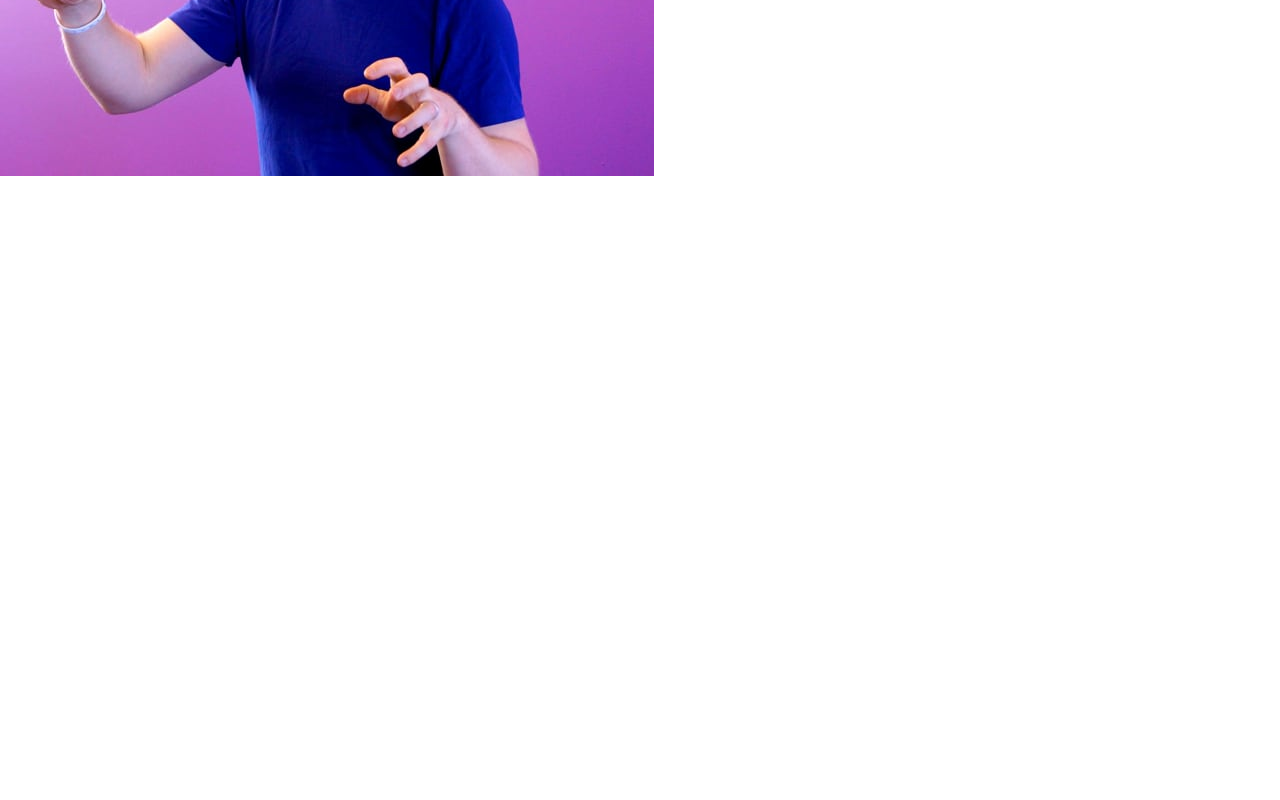
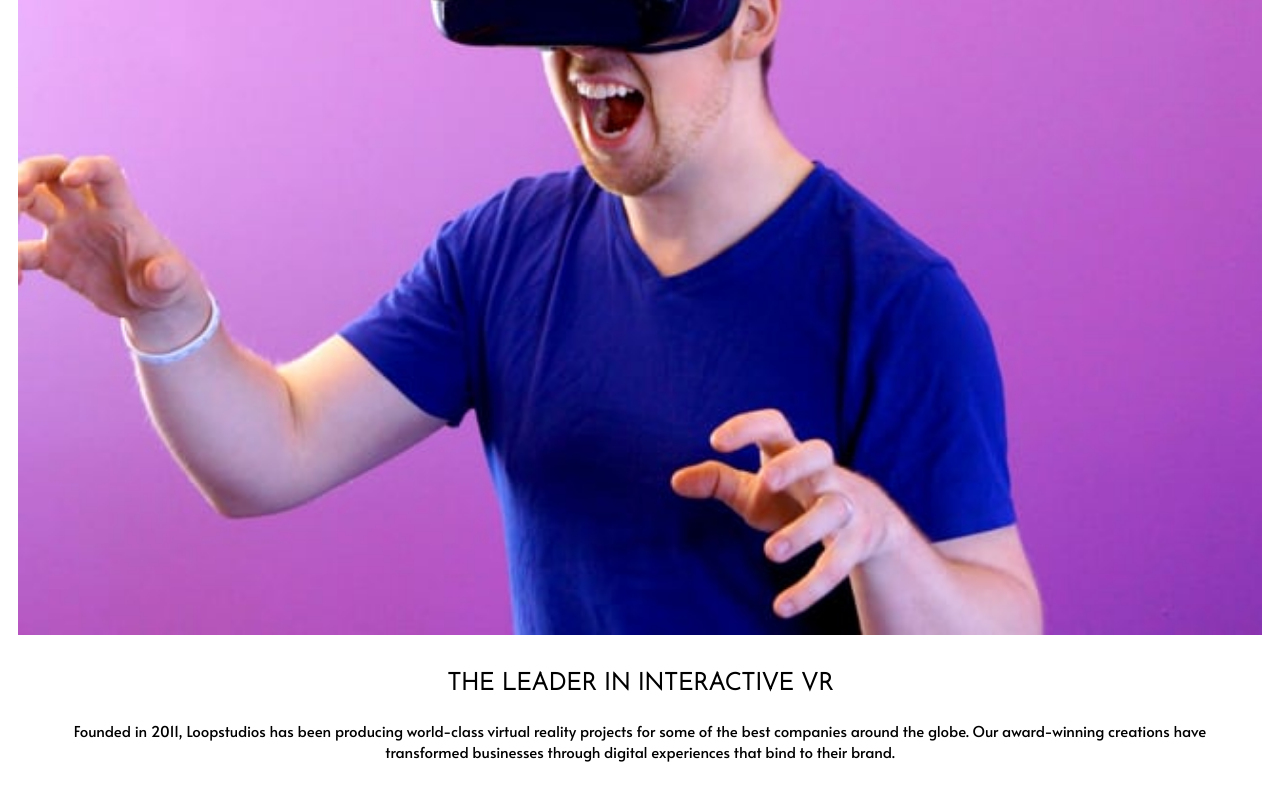
Before and after one commit to fmolinadev/loopstudios-landing-page, a React (Create React App) app: page / in a window 1280 px wide. Shown: the part 972-1772 px from the top of the page. Before the commit the page ends 1152 px from the top, so only its background shows below. Built offline with nearby package versions, Linux system fonts and the light colour scheme.

Commit message:
Create interaction component and styles

```diff
--- a/src/components/Interactive.jsx
+++ b/src/components/Interactive.jsx
@@ -4,9 +4,18 @@ import "../styles/Interactive.css";
 const Interactive = () => {
   return (
     <>
-      <section>
-        <div>
+      <section className="interactive">
+        <div className="int-image">
           <img src={User} alt="interactive user" />
+        </div>
+        <div className="int-text-container">
+          <h2>The leader in interactive VR</h2>
+          <p>
+            Founded in 2011, Loopstudios has been producing world-class virtual
+            reality projects for some of the best companies around the globe.
+            Our award-winning creations have transformed businesses through
+            digital experiences that bind to their brand.
+          </p>
         </div>
       </section>
     </>
--- a/src/styles/Interactive.css
+++ b/src/styles/Interactive.css
@@ -0,0 +1,17 @@
+.interactive {
+  padding: 55px 18px;
+  text-align: center;
+}
+
+.int-image img {
+  width: 100%;
+}
+
+.int-text-container {
+  padding: 0 35px;
+}
+
+.int-text-container h2 {
+  padding: 30px 0 20px;
+  line-height: 1.3;
+}
```
